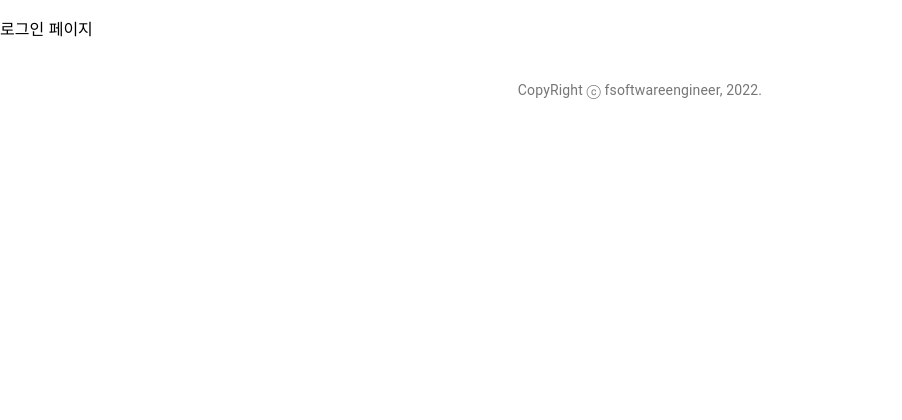
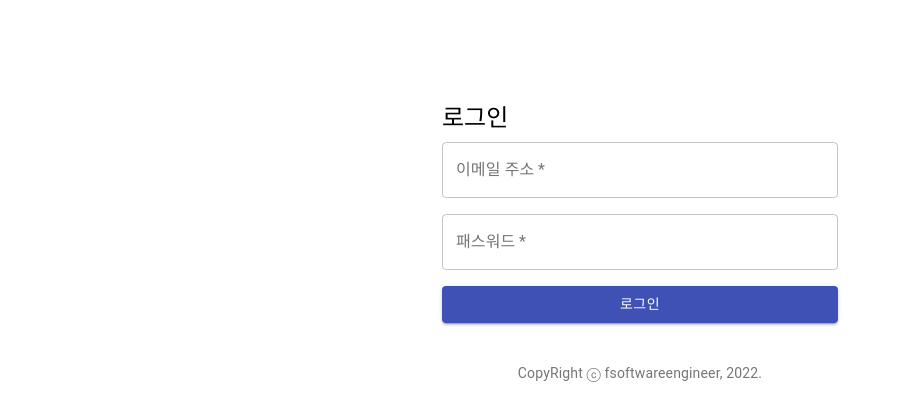
Before and after one commit to qsdd0122/Todo_Frontend, a React (Create React App) app: page /login in a window 1280 px wide. Shown: the top 420 px of the page, without its empty margins (0-902 px from the left). Built offline with nearby package versions, Linux system fonts and the light colour scheme.

Commit message:
로그인/로그아웃
LocalStorage이용

```diff
--- a/src/App.js
+++ b/src/App.js
@@ -2,8 +2,8 @@ import React from "react";
 import './App.css';
 import Todo from "./Todo";
 import AddTodo from "./AddTodo";
-import { Paper, List, Container } from "@material-ui/core";
-import { call } from "./service/ApiService";
+import { Paper, List, Container, Grid, Button, AppBar, Toolbar, Typography } from "@material-ui/core";
+import { call, signout } from "./service/ApiService";
 
 class App extends React.Component {
   constructor(props) {
@@ -42,14 +42,34 @@ class App extends React.Component {
       <Paper style={{ margin:16 }}>
         <List>
           {this.state.items.map((item, idx) => (
-            <Todo item = {item} key = {item.id} delete={this.delete} />
+            <Todo item = {item} key = {item.id} delete={this.delete} update={this.update} />
           ))}
         </List>
       </Paper>
     );
 
+    // navigationBar 추가
+    var navigationBar = (
+      <AppBar position="static">
+        <Toolbar>
+          <Grid justify="space-between" container>
+            <Grid item>
+              <Typography variant="h6">오늘의 할 일</Typography>
+            </Grid>
+            <Grid>
+              <Button color="inherit" onClick={signout}>
+                로그아웃
+              </Button>
+            </Grid>
+          </Grid>
+        </Toolbar>
+      </AppBar>
+    );
+
+    //props로 넘겨주기
     return (
     <div className='App'>
+      {navigationBar} {/* 네비게이션 바 렌더링 */}
       <Container maxWidth="md">
         <AddTodo add = {this.add}/>
         <div className="TodoList">{todoItems}</div>
--- a/src/Login.js
+++ b/src/Login.js
@@ -1,12 +1,58 @@
 import React from "react";
+import { signin } from "./service/ApiService";
+import Button from "@material-ui/core/Button";
+import TextField from "@material-ui/core/TextField";
+import Grid from "@material-ui/core/Grid";
+import Typography from "@material-ui/core/Typography";
+import { Container } from "@material-ui/core";
+
 
 class Login extends React.Component {
     constructor(props){
         super(props);
+        this.handleSumit = this.handleSumit.bind(this);
+    }
+
+    handleSumit(event) {
+        event.preventDefault();
+        const data = new FormData(event.target);
+        const email = data.get("email");
+        const password = data.get("password");
+        //ApiService의 signin 메서드를 사용해 로그인.
+        signin({ email: email, password: password });
     }
 
     render() {
-        return <p>로그인 페이지</p>
+        return(
+            <Container component="main" maxWidth="xs" style={{marginTop: "8%" }}>
+                <Grid container spacing={2}>
+                    <Grid item xs={12}>
+                        <Typography component="h1" variant="h5">
+                            로그인
+                        </Typography>
+                    </Grid>
+                </Grid>
+                <form noValidate onSubmit={this.handleSumit}>
+                    {" "}
+                    {/* submit버튼을 클릭하면 handleSubmit이 실행됨 */}
+                    <Grid container spacing={2}>
+                        <Grid item xs={12}>
+                            <TextField variant="outlined" required fullWidth id="email"
+                                label="이메일 주소" name="email" autoComplete="email"/>
+                        </Grid>
+                        <Grid item xs={12}>
+                        <TextField variant="outlined" required fullWidth id="password"
+                                label="패스워드" type="password" name="password" autoComplete="current-password"/>
+                        </Grid>
+                        <Grid item xs={12}>
+                            <Button type="submit" fullWidth variant="contained" color="primary">
+                                로그인
+                            </Button>
+                        </Grid>
+                    </Grid>
+                </form>
+            </Container>
+        );
     }
 }
 
--- a/src/service/ApiService.js
+++ b/src/service/ApiService.js
@@ -1,18 +1,27 @@
 import { API_BASE_URL } from "../app-config";
+const ACCESS_TOKEN = "ACCESS_TOKEN";
 
 export function call(api, method, request) {
+    let headers = new Headers({
+        "Content-Type" : "application/json",
+    });
+    const accessToken = localStorage.getItem("ACCESS_TOKEN");
+    if(accessToken && accessToken != null) {
+        headers.append("Authorization", "Bearer "+accessToken);
+    }
+
     let options = {
-        headers: new Headers({
-            "Content-Type" : "application/json"
-        }),
+        headers: headers,
         url: API_BASE_URL + api,
         method: method
-    };
+    }
+
     if(request) {
         //GET method
         options.body = JSON.stringify(request);
     }
     return fetch(options.url, options).then((response) => response.json().then((json) => {
+            console.log(response.status);
             if(!response.ok) {
                 //response.ok기 true이면 정상적인 응답을 받은 것이고 아니면 에러 응답을 받은 것임.
                 return Promise.reject(json);
@@ -27,3 +36,22 @@ export function call(api, method, request) {
         return Promise.reject(error);
     });
 }
+
+export function signin(userDTO) {
+    return call("/auth/signin", "POST", userDTO)
+        .then((response) => {
+            // token이 존재하는 경우 Todo 화면으로 리디렉트
+            if(response.token) {
+                // 로컬 스토리지에 저장
+                localStorage.setItem(ACCESS_TOKEN, response.token);
+                // token이 존재하는 경우 Todo 화면으로 리디렉트
+                window.location.href="/";
+            }
+        });
+}
+
+export function signout() {
+    // 로컬스토리지에 존재하는 액세스 토큰을 제거하고 로그인 페이지로 리디렉트
+    localStorage.setItem(ACCESS_TOKEN, null);
+    window.location.href = "/login";
+}
```
